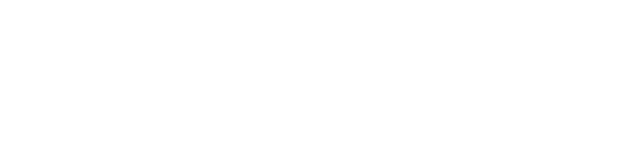
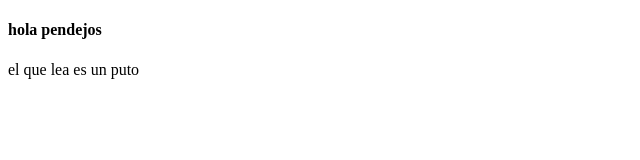
Before and after one commit to safases21/javaScript_aprendiendo, a plain HTML site: page Index.html in a window 1280 px wide. Shown: the whole page, without its empty margins (0-640 px from the left). Drawn offline with Linux system fonts and the light colour scheme.

Commit message:
inserte texto en la rama footer

```diff
--- a/Index.html
+++ b/Index.html
@@ -8,6 +8,11 @@
     </script>
 </head>
 <body>
+    <footer>
+        <h4>hola pendejos</h4>
+        <p>el que lea es un puto</p>
+    </footer>
+
 
 </body>
 </html>
```
